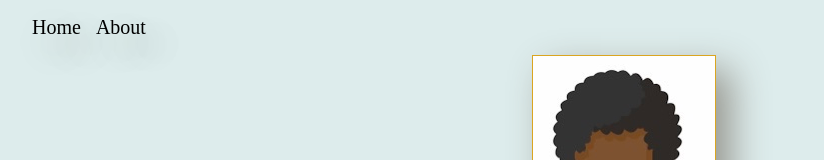
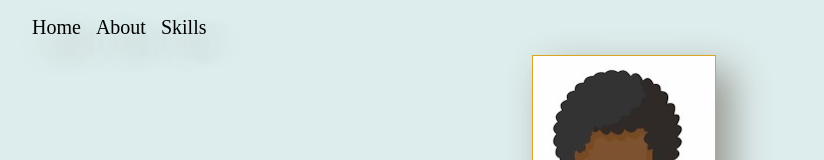
Before and after one commit to EstimeB/brithniereactportfolio, a React (Create React App) app: page / in a window 1280 px wide. Shown: the top 160 px of the page, without its empty margins (16-840 px from the left). Built offline with nearby package versions, Linux system fonts and the light colour scheme.

Commit message:
Added/filled out/Styled skills.

```diff
--- a/src/App.js
+++ b/src/App.js
@@ -2,6 +2,7 @@ import React, { useState } from 'react';
 import Header from './components/Header';
 import Home from './pages/Home';
 import About from './pages/About';
+import Skills from './pages/Skills';
 
 function App() {
   const [currentPage, setCurrentPage] = useState('Home');
@@ -13,6 +14,9 @@ function App() {
     }
     if (currentPage === 'About') {
       return <About />;
+    }
+    if (currentPage === 'Skills') {
+      return <Skills />;
     }
   };
 
--- a/src/components/Header.js
+++ b/src/components/Header.js
@@ -23,6 +23,15 @@ function Header({ currentPage, handlePageChange }) {
         >
           About
         </a>
+        <a
+          style={styles.a}
+          href="#skills"
+          onClick={() => handlePageChange('Skills')}
+          // Checks to see if Home is the current to set it to either active or not
+          className={currentPage === 'Skills' ? 'header-link active' : 'header-link'}
+        >
+          Skills
+        </a>
       </li>
     </ul>
   );
--- a/src/pages/About.js
+++ b/src/pages/About.js
@@ -6,7 +6,6 @@ export default function About() {
     <div style={styles.div}>
       <img style={styles.img1} src={aboutI} alt="Avatar" />
       <h1 style={styles.h1}>About me</h1>
-      {/* <h3 style={styles.h3}>Full Stack Web Developer</h3> */}
       <p style={styles.p}>
       Will soon graduate from full stack academy. Currently learning and will soon be an expert in the ins and outs of the web. Already am obsses with the field and expect to be an outstanding full stack web developer. I like cleanly written codes and when it comes to CSS/server side scripting, I am obsses with the details and ensuring that all users get the experience they deserve.
       </p>
@@ -17,7 +16,6 @@ export default function About() {
 const styles = {
   div: {
     textAlign: 'center',
-
   },
   img1: {
     border: 'solid',
@@ -31,10 +29,6 @@ const styles = {
     fontSize: '45px',
     textShadow: '15px 15px 35px rgb(151, 151, 143)',
   },
-  h3: {
-    marginTop: '-35px',
-    fontSize: '22px'
-  },
   p: {
     marginTop: '-15px',
   }
--- a/src/pages/Home.js
+++ b/src/pages/Home.js
@@ -17,7 +17,6 @@ export default function Home() {
 const styles = {
   div: {
     textAlign: 'center',
-
   },
   img1: {
     border: 'solid',
--- a/src/pages/Skills.js
+++ b/src/pages/Skills.js
@@ -0,0 +1,82 @@
+import React from "react";
+
+export default function Skills() {
+  return (
+    <div style={styles.div}>
+      <h1 style={styles.h1}>Skills</h1>
+      <p style={styles.p}>
+        Posses strong creative ability, attention to detail, logical approach to
+        work, excellent problem-solving skills. Proficient in programing
+        languages and frameworks like JavaScript, HTML, CSS, SQL, jQuery,
+        Bootstrap, Node.js, MySQL, MongoDB, React, Express.js, and more
+        (Architectural patterns, techniques, paradigms, ...). Working on
+        improving my communication skills and crucial skills like web literacy,
+        my ability to explain technical matters clearly, and more.
+      </p>
+      <h3 style={styles.h3}>◆</h3>
+      <h3 style={styles.h3}>My technical Level</h3>
+      <div className="dropdown frontEnd">
+        <p class="dropbtn" onclick="feFunction(this)">
+          🖥 FrontEnd Developer
+        </p>
+
+        <ul
+          style={styles.dropdownContent}
+          className="dropdownContent"
+          id="myDropdown"
+        >
+          <li>HTML</li>
+          <li>CSS</li>
+          <li>JavaScript</li>
+          {/* <li>React</li> */}
+          {/* <li>React </li> */}
+        </ul>
+      </div>
+      <div className="dropdown frontEnd">
+        <p class="dropbtn" onclick="beFunction(this)">
+          🗄 BackEnd Developer
+        </p>
+
+        <ul
+          style={styles.dropdownCont}
+          className="dropdownCont"
+          id="myDropdown"
+        >
+          <li>Node JS</li>
+          <li>SQL</li>
+          <li>Express JS</li>
+          {/* <li>Python</li> */}
+          {/* <li>PHP</li> */}
+        </ul>
+      </div>
+    </div>
+  );
+}
+
+const styles = {
+  div: {
+    // textAlign: "center",
+  },
+  h1: {
+    fontSize: "45px",
+    textShadow: "15px 15px 35px rgb(151, 151, 143)",
+    textAlign: "center",
+  },
+  h3: {
+    fontSize: "22px",
+    textAlign: "center",
+  },
+  p: {
+    marginTop: "-15px",
+    textAlign: "center",
+  },
+  dropdownContent: {
+    display: "none",
+  },
+  dropdownCont: {
+    display: "none",
+  },
+  //   frontEnd p:hover {
+  //       color: 'aqua',
+  //   }
+};
```
